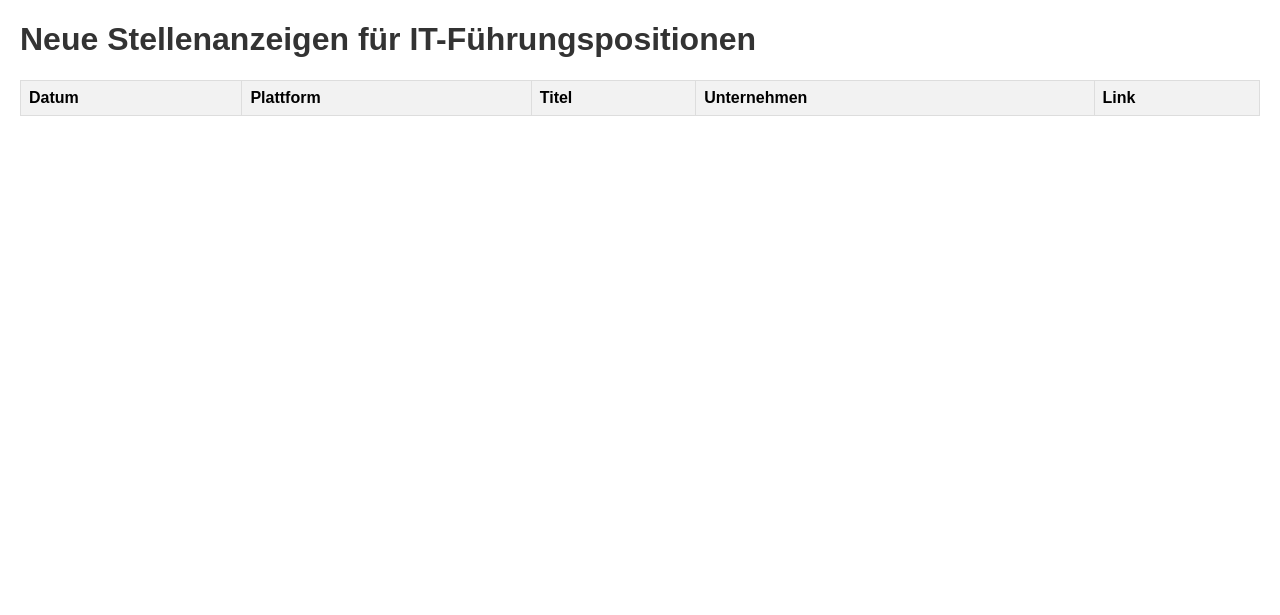
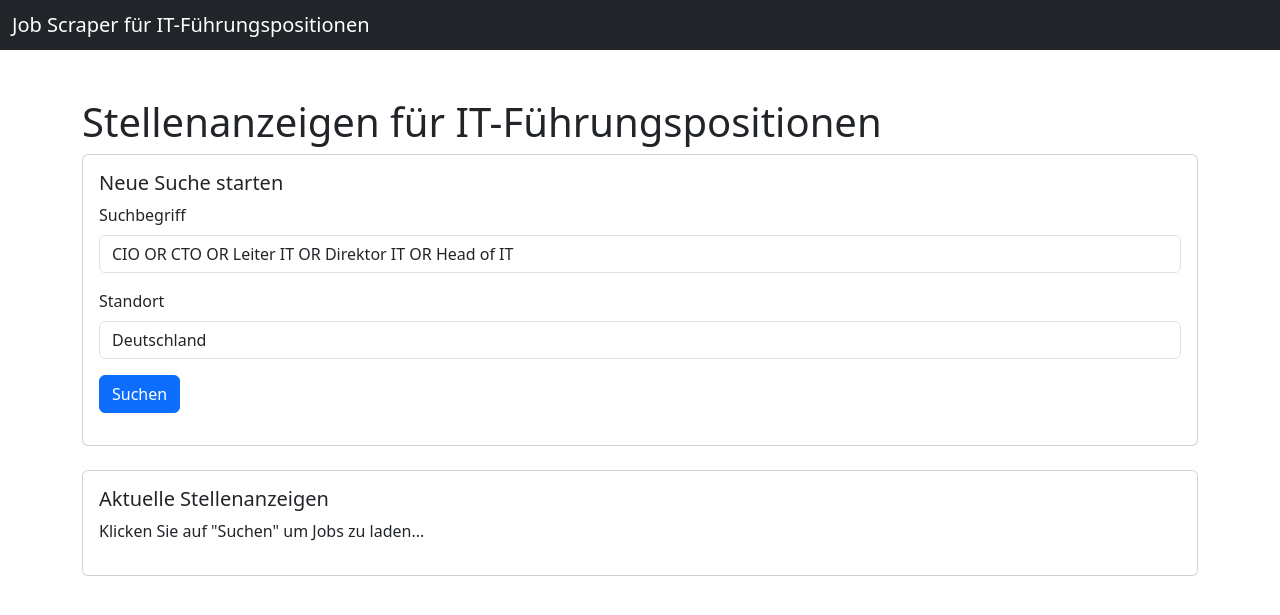
Before and after one commit to Nilshh/jobrouter, a Flask app: page / in a window 1280 px wide. Shown: the top 615 px of the page. Run offline with Flask 3, Linux system fonts and the light colour scheme; lists and menus that the app fills with data are empty.

Commit message:
templates/index.html aktualisiert

```diff
--- a/templates/index.html
+++ b/templates/index.html
@@ -1,65 +1,36 @@
-<!DOCTYPE html>
-<html lang="de">
-<head>
-    <meta charset="UTF-8">
-    <title>Job-Scraping Anwendung</title>
-    <style>
-        body {
-            font-family: Arial, sans-serif;
-            margin: 20px;
-        }
-        h1 {
-            color: #333;
-        }
-        table {
-            border-collapse: collapse;
-            width: 100%;
-            margin-top: 20px;
-        }
-        th, td {
-            border: 1px solid #ddd;
-            padding: 8px;
-            text-align: left;
-        }
-        th {
-            background-color: #f2f2f2;
-            font-weight: bold;
-        }
-        tr:nth-child(even) {
-            background-color: #f9f9f9;
-        }
-        a {
-            color: #0066cc;
-            text-decoration: none;
-        }
-        a:hover {
-            text-decoration: underline;
-        }
-    </style>
-</head>
-<body>
-    <h1>Neue Stellenanzeigen für IT-Führungspositionen</h1>
-    <table>
-        <thead>
-            <tr>
-                <th>Datum</th>
-                <th>Plattform</th>
-                <th>Titel</th>
-                <th>Unternehmen</th>
-                <th>Link</th>
-            </tr>
-        </thead>
-        <tbody>
-            {% for job in jobs %}
-            <tr>
-                <td>{{ job.Datum }}</td>
-                <td>{{ job.Plattform }}</td>
-                <td>{{ job.Titel }}</td>
-                <td>{{ job.Unternehmen }}</td>
-                <td><a href="{{ job.Link }}" target="_blank">Zur Stelle</a></td>
-            </tr>
-            {% endfor %}
-        </tbody>
-    </table>
-</body>
-</html>
+{% extends "base.html" %}
+
+{% block content %}
+<div class="row">
+    <div class="col-md-12">
+        <h1>Stellenanzeigen für IT-Führungspositionen</h1>
+
+        <div class="card mb-4">
+            <div class="card-body">
+                <h5 class="card-title">Neue Suche starten</h5>
+                <form id="scrapeForm">
+                    <div class="mb-3">
+                        <label for="query" class="form-label">Suchbegriff</label>
+                        <input type="text" class="form-control" id="query" value="CIO OR CTO OR Leiter IT OR Direktor IT OR Head of IT">
+                    </div>
+                    <div class="mb-3">
+                        <label for="location" class="form-label">Standort</label>
+                        <input type="text" class="form-control" id="location" value="Deutschland">
+                    </div>
+                    <button type="submit" class="btn btn-primary">Suchen</button>
+                </form>
+                <div id="scrapeStatus" class="mt-3"></div>
+            </div>
+        </div>
+
+        <div class="card">
+            <div class="card-body">
+                <h5 class="card-title">Aktuelle Stellenanzeigen</h5>
+                <div id="jobsContainer" class="table-responsive">
+                    <p>Klicken Sie auf "Suchen" um Jobs zu laden...</p>
+                </div>
+            </div>
+        </div>
+    </div>
+</div>
+{% endblock %}
```
